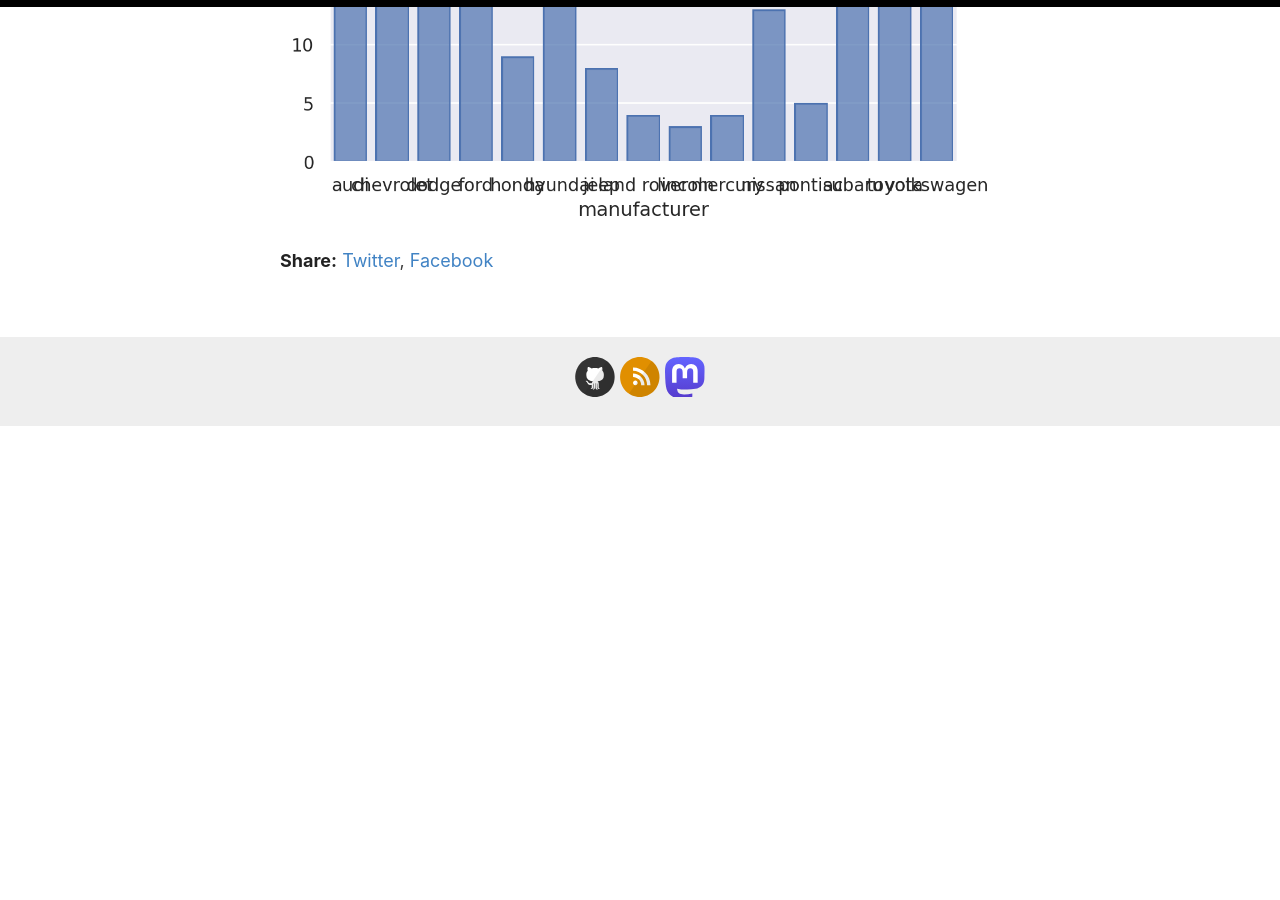
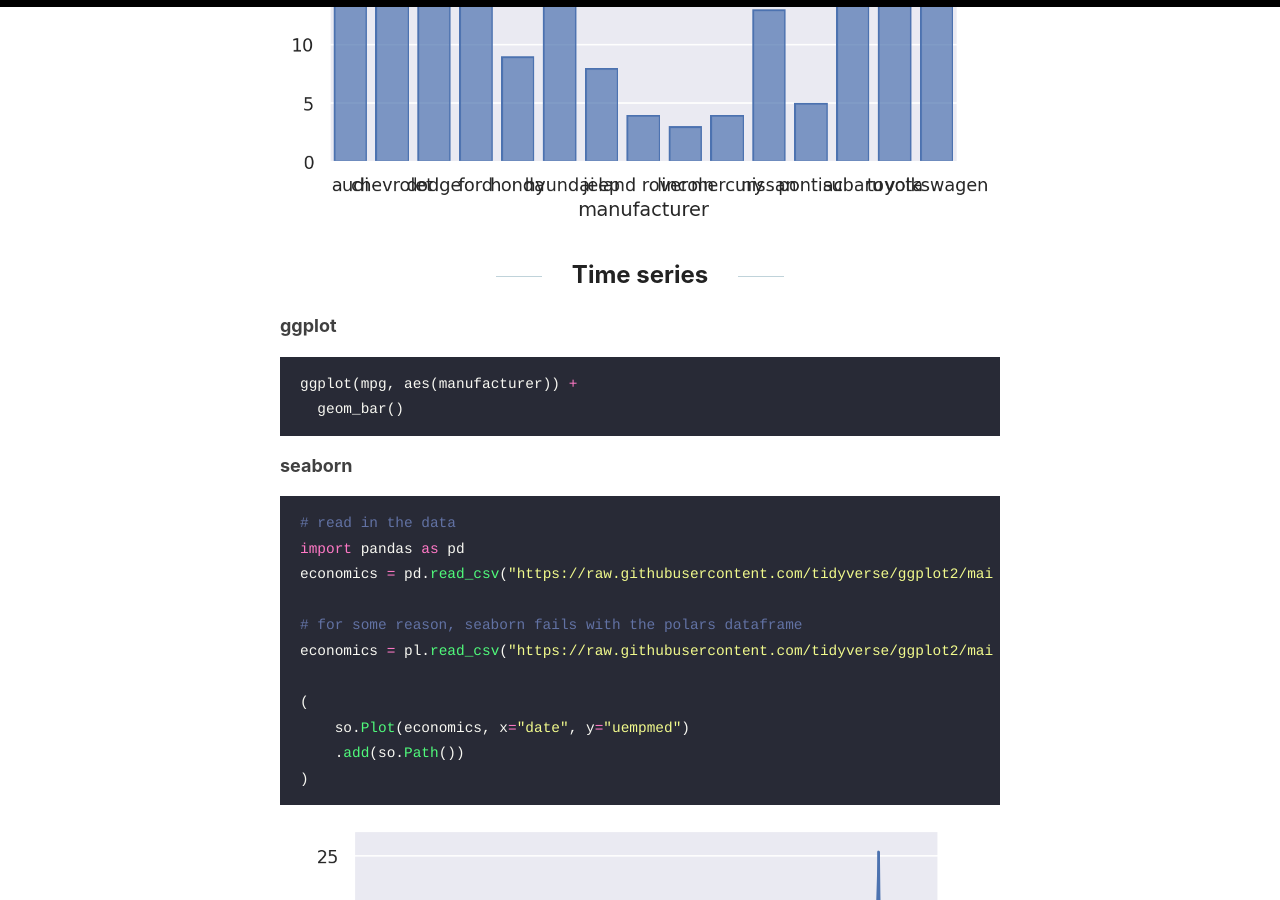
Before and after one commit to krz/krz.github.io, a Jekyll site: the page built from _posts/2024-01-15-Comparing-the-seaborn-objects-interface-with-ggplot2.md, in a window 1280 px wide and 900 px high, scrolled down 10014 px. Built offline with Jekyll 4.4.1, drawn with Linux system fonts in a browser that asks for light colours; before the commit the page ends 10440 px from its top, so only the background shows below that.

Commit message:
add time series

````diff
--- a/_posts/2024-01-15-Comparing-the-seaborn-objects-interface-with-ggplot2.md
+++ b/_posts/2024-01-15-Comparing-the-seaborn-objects-interface-with-ggplot2.md
@@ -204,3 +204,27 @@
 )
 ```
 ![](/images/output10.png)
+
+## Time series
+
+**ggplot**
+```R
+ggplot(mpg, aes(manufacturer)) +
+  geom_bar()
+```
+
+**seaborn**
+```python
+# read in the data
+import pandas as pd
+economics = pd.read_csv("https://raw.githubusercontent.com/tidyverse/ggplot2/main/data-raw/economics.csv")
+
+# for some reason, seaborn fails with the polars dataframe
+economics = pl.read_csv("https://raw.githubusercontent.com/tidyverse/ggplot2/main/data-raw/economics.csv", try_parse_dates=True, dtypes={"pop": pl.Float32, "date": pl.Date, "uempmed": pl.Float64})
+
+(
+    so.Plot(economics, x="date", y="uempmed")
+    .add(so.Path())
+)
+```
+![](/images/output11.png)
````
